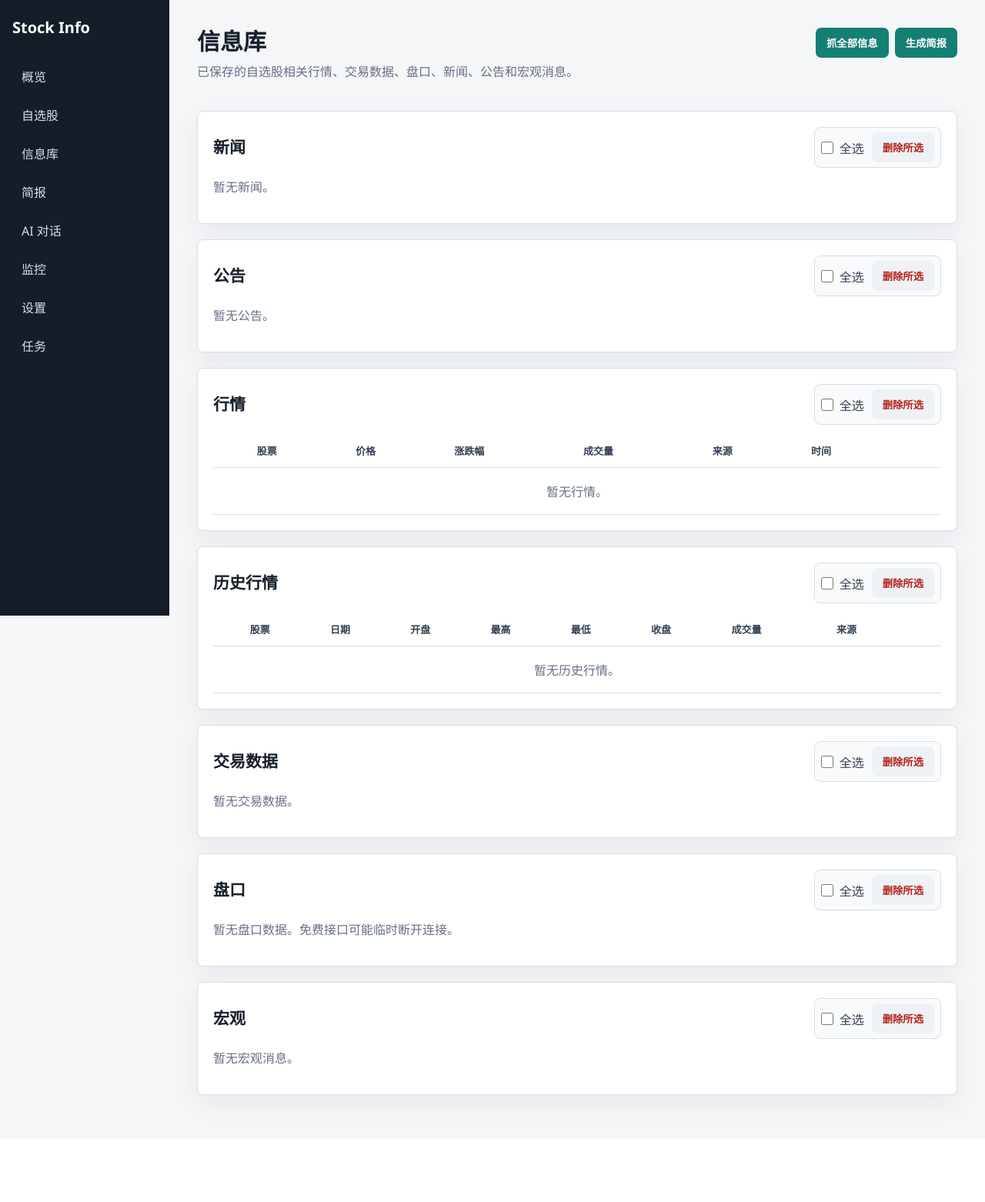
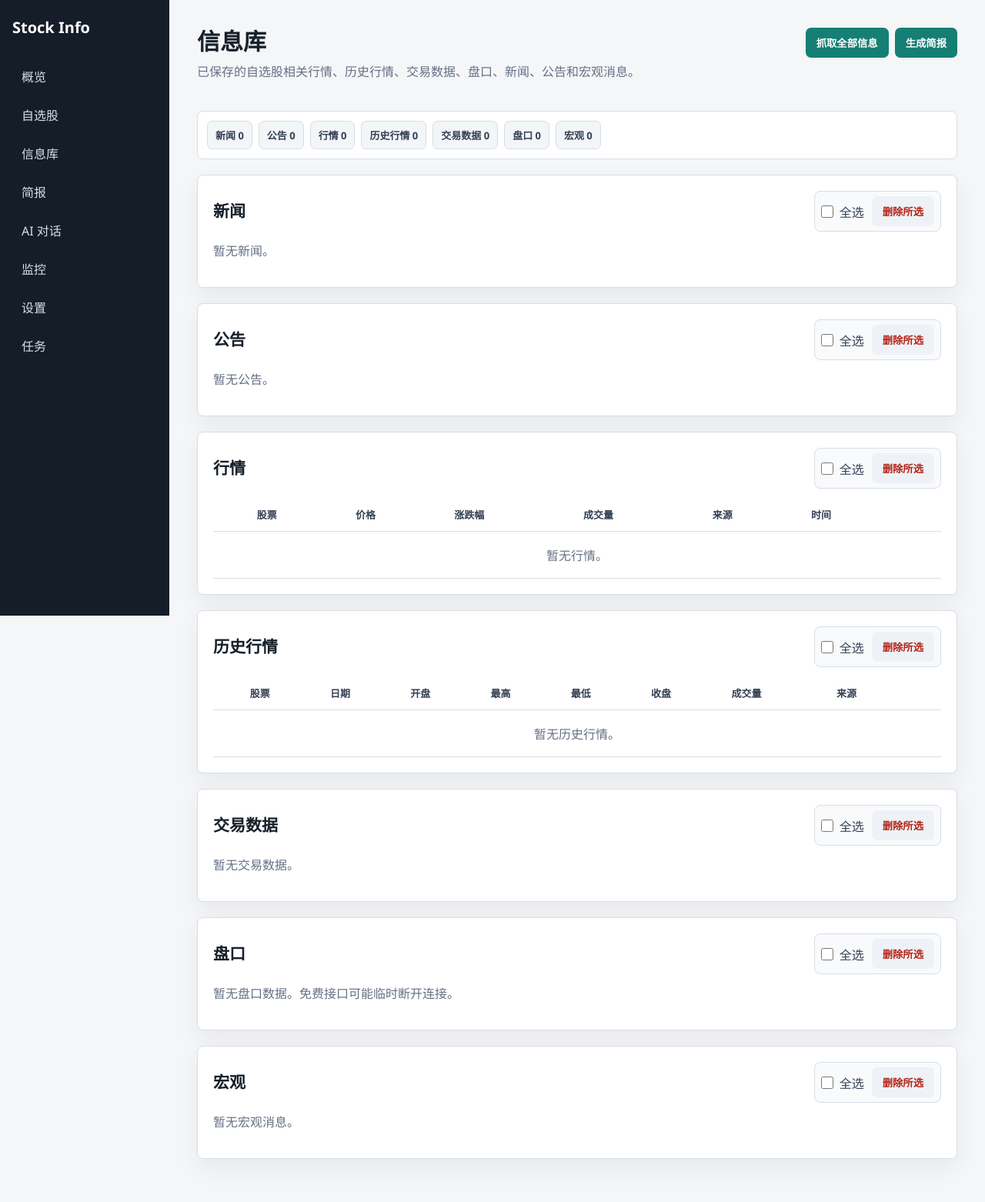
Before and after one commit to zr2539168/stock-info-service, a FastAPI app: page /info in a window 1280 px wide. Shown: the whole page at 77% size. Before the commit the page ends 1452 px from the top, so only its background shows below. Run offline with FastAPI, Linux system fonts and the light colour scheme; some libraries are stand-ins or nearby versions.

Commit message:
Show fetched history data in info library

```diff
--- a/app/static/styles.css
+++ b/app/static/styles.css
@@ -120,6 +120,41 @@ time {
 
 .panel.narrow {
   max-width: 760px;
+}
+
+.subtle-panel {
+  box-shadow: none;
+}
+
+.info-jump {
+  display: flex;
+  flex-wrap: wrap;
+  gap: 8px;
+  padding: 12px;
+}
+
+.info-jump a {
+  background: #f2f6f8;
+  border: 1px solid var(--line);
+  border-radius: 7px;
+  color: #344054;
+  font-size: 13px;
+  font-weight: 700;
+  padding: 8px 10px;
+}
+
+.info-jump a:hover {
+  background: var(--accent-soft);
+  color: var(--accent-dark);
+}
+
+.table-scroll {
+  max-width: 100%;
+  overflow-x: auto;
+}
+
+.table-scroll table {
+  min-width: 860px;
 }
 
 table {
--- a/app/templates/info.html
+++ b/app/templates/info.html
@@ -2,27 +2,37 @@
 {% block content %}
 <header class="page-head">
   <div>
-    <h1>信息库</h1>
-    <p>已保存的自选股相关行情、交易数据、盘口、新闻、公告和宏观消息。</p>
+    <h1>&#x4FE1;&#x606F;&#x5E93;</h1>
+    <p>&#x5DF2;&#x4FDD;&#x5B58;&#x7684;&#x81EA;&#x9009;&#x80A1;&#x76F8;&#x5173;&#x884C;&#x60C5;&#x3001;&#x5386;&#x53F2;&#x884C;&#x60C5;&#x3001;&#x4EA4;&#x6613;&#x6570;&#x636E;&#x3001;&#x76D8;&#x53E3;&#x3001;&#x65B0;&#x95FB;&#x3001;&#x516C;&#x544A;&#x548C;&#x5B8F;&#x89C2;&#x6D88;&#x606F;&#x3002;</p>
   </div>
   <div class="button-row">
-    <form method="post" action="/jobs/run/all"><button type="submit">抓全部信息</button></form>
-    <form method="post" action="/jobs/run/brief"><button type="submit">生成简报</button></form>
+    <form method="post" action="/jobs/run/all"><button type="submit">&#x6293;&#x53D6;&#x5168;&#x90E8;&#x4FE1;&#x606F;</button></form>
+    <form method="post" action="/jobs/run/brief"><button type="submit">&#x751F;&#x6210;&#x7B80;&#x62A5;</button></form>
   </div>
 </header>
 
 {% macro stock_label(stock_id) -%}
   {% set stock = stocks.get(stock_id) %}
-  {{ stock.market if stock else "" }} {{ stock.symbol if stock else stock_id }}
+  {{ stock.market if stock else "" }} {{ stock.symbol if stock else stock_id }}{% if stock and stock.name %} {{ stock.name }}{% endif %}
 {%- endmacro %}
 
-<section class="panel">
+<nav class="info-jump panel subtle-panel">
+  <a href="#news">&#x65B0;&#x95FB; {{ data.news | length }}</a>
+  <a href="#announcements">&#x516C;&#x544A; {{ data.announcements | length }}</a>
+  <a href="#quotes">&#x884C;&#x60C5; {{ data.quotes | length }}</a>
+  <a href="#history">&#x5386;&#x53F2;&#x884C;&#x60C5; {{ data.history | length }}</a>
+  <a href="#trading">&#x4EA4;&#x6613;&#x6570;&#x636E; {{ data.trading | length }}</a>
+  <a href="#order-book">&#x76D8;&#x53E3; {{ data.order_book | length }}</a>
+  <a href="#macro">&#x5B8F;&#x89C2; {{ data.macro | length }}</a>
+</nav>
+
+<section id="news" class="panel">
   <form method="post" action="/info/news/delete">
     <div class="section-head">
-      <h2>新闻</h2>
+      <h2>&#x65B0;&#x95FB;</h2>
       <div class="bulk-toolbar compact-toolbar">
-        <label class="inline-check"><input type="checkbox" data-select-all=".news-check"> 全选</label>
-        <button class="ghost danger" type="submit">删除所选</button>
+        <label class="inline-check"><input type="checkbox" data-select-all=".news-check"> &#x5168;&#x9009;</label>
+        <button class="ghost danger" type="submit">&#x5220;&#x9664;&#x6240;&#x9009;</button>
       </div>
     </div>
     {% for item in data.news %}
@@ -30,25 +40,25 @@
         <input class="news-check record-check" type="checkbox" name="item_ids" value="{{ item.id }}">
         <div class="record-content">
           <strong>{{ item.title }}</strong>
-          <p>{{ stock_label(item.stock_id) }} · {{ item.source }} · {{ item.created_at | beijing_time }}</p>
+          <p>{{ stock_label(item.stock_id) }} &middot; {{ item.source }} &middot; {{ item.created_at | beijing_time }}</p>
           <p class="clean-summary">{{ item.summary | clean_text }}</p>
-          {% if item.url %}<a href="{{ item.url }}" target="_blank" rel="noreferrer">打开来源</a>{% endif %}
+          {% if item.url %}<a href="{{ item.url }}" target="_blank" rel="noreferrer">&#x6253;&#x5F00;&#x6765;&#x6E90;</a>{% endif %}
         </div>
-        <button class="ghost danger" type="submit" formaction="/info/news/{{ item.id }}/delete">删除</button>
+        <button class="ghost danger" type="submit" formaction="/info/news/{{ item.id }}/delete">&#x5220;&#x9664;</button>
       </article>
     {% else %}
-      <p class="muted">暂无新闻。</p>
+      <p class="muted">&#x6682;&#x65E0;&#x65B0;&#x95FB;&#x3002;</p>
     {% endfor %}
   </form>
 </section>
 
-<section class="panel">
+<section id="announcements" class="panel">
   <form method="post" action="/info/announcements/delete">
     <div class="section-head">
-      <h2>公告</h2>
+      <h2>&#x516C;&#x544A;</h2>
       <div class="bulk-toolbar compact-toolbar">
-        <label class="inline-check"><input type="checkbox" data-select-all=".announcement-check"> 全选</label>
-        <button class="ghost danger" type="submit">删除所选</button>
+        <label class="inline-check"><input type="checkbox" data-select-all=".announcement-check"> &#x5168;&#x9009;</label>
+        <button class="ghost danger" type="submit">&#x5220;&#x9664;&#x6240;&#x9009;</button>
       </div>
     </div>
     {% for item in data.announcements %}
@@ -56,29 +66,30 @@
         <input class="announcement-check record-check" type="checkbox" name="item_ids" value="{{ item.id }}">
         <div class="record-content">
           <strong>{{ item.title }}</strong>
-          <p>{{ stock_label(item.stock_id) }} · {{ item.source }} · {{ (item.published_at or item.created_at) | beijing_time("%Y-%m-%d") }}</p>
+          <p>{{ stock_label(item.stock_id) }} &middot; {{ item.source }} &middot; {{ (item.published_at or item.created_at) | beijing_time("%Y-%m-%d") }}</p>
           <p class="clean-summary">{{ item.summary | clean_text }}</p>
-          {% if item.url %}<a href="{{ item.url }}" target="_blank" rel="noreferrer">打开公告</a>{% endif %}
+          {% if item.url %}<a href="{{ item.url }}" target="_blank" rel="noreferrer">&#x6253;&#x5F00;&#x516C;&#x544A;</a>{% endif %}
         </div>
-        <button class="ghost danger" type="submit" formaction="/info/announcements/{{ item.id }}/delete">删除</button>
+        <button class="ghost danger" type="submit" formaction="/info/announcements/{{ item.id }}/delete">&#x5220;&#x9664;</button>
       </article>
     {% else %}
-      <p class="muted">暂无公告。</p>
+      <p class="muted">&#x6682;&#x65E0;&#x516C;&#x544A;&#x3002;</p>
     {% endfor %}
   </form>
 </section>
 
-<section class="panel">
+<section id="quotes" class="panel">
   <form method="post" action="/info/quotes/delete">
     <div class="section-head">
-      <h2>行情</h2>
+      <h2>&#x884C;&#x60C5;</h2>
       <div class="bulk-toolbar compact-toolbar">
-        <label class="inline-check"><input type="checkbox" data-select-all=".quote-check"> 全选</label>
-        <button class="ghost danger" type="submit">删除所选</button>
+        <label class="inline-check"><input type="checkbox" data-select-all=".quote-check"> &#x5168;&#x9009;</label>
+        <button class="ghost danger" type="submit">&#x5220;&#x9664;&#x6240;&#x9009;</button>
       </div>
     </div>
+    <div class="table-scroll">
       <table>
-      <thead><tr><th></th><th>股票</th><th>价格</th><th>涨跌幅</th><th>成交量</th><th>来源</th><th>时间</th><th></th></tr></thead>
+        <thead><tr><th></th><th>&#x80A1;&#x7968;</th><th>&#x4EF7;&#x683C;</th><th>&#x6DA8;&#x8DCC;&#x5E45;</th><th>&#x6210;&#x4EA4;&#x91CF;</th><th>&#x6765;&#x6E90;</th><th>&#x65F6;&#x95F4;</th><th></th></tr></thead>
         <tbody>
         {% for item in data.quotes %}
           <tr>
@@ -89,27 +100,29 @@
             <td>{{ item.volume }}</td>
             <td>{{ item.source }}</td>
             <td>{{ item.observed_at | beijing_time }}</td>
-          <td><button class="ghost danger" type="submit" formaction="/info/quotes/{{ item.id }}/delete">删除</button></td>
+            <td><button class="ghost danger" type="submit" formaction="/info/quotes/{{ item.id }}/delete">&#x5220;&#x9664;</button></td>
           </tr>
         {% else %}
-        <tr><td colspan="8" class="empty-cell">暂无行情。</td></tr>
+          <tr><td colspan="8" class="empty-cell">&#x6682;&#x65E0;&#x884C;&#x60C5;&#x3002;</td></tr>
         {% endfor %}
         </tbody>
       </table>
+    </div>
   </form>
 </section>
 
-<section class="panel">
+<section id="history" class="panel">
   <form method="post" action="/info/history/delete">
     <div class="section-head">
-      <h2>历史行情</h2>
+      <h2>&#x5386;&#x53F2;&#x884C;&#x60C5;</h2>
       <div class="bulk-toolbar compact-toolbar">
-        <label class="inline-check"><input type="checkbox" data-select-all=".history-check"> 全选</label>
-        <button class="ghost danger" type="submit">删除所选</button>
+        <label class="inline-check"><input type="checkbox" data-select-all=".history-check"> &#x5168;&#x9009;</label>
+        <button class="ghost danger" type="submit">&#x5220;&#x9664;&#x6240;&#x9009;</button>
       </div>
     </div>
+    <div class="table-scroll">
       <table>
-      <thead><tr><th></th><th>股票</th><th>日期</th><th>开盘</th><th>最高</th><th>最低</th><th>收盘</th><th>成交量</th><th>来源</th><th></th></tr></thead>
+        <thead><tr><th></th><th>&#x80A1;&#x7968;</th><th>&#x65E5;&#x671F;</th><th>&#x5F00;&#x76D8;</th><th>&#x6700;&#x9AD8;</th><th>&#x6700;&#x4F4E;</th><th>&#x6536;&#x76D8;</th><th>&#x6210;&#x4EA4;&#x91CF;</th><th>&#x6765;&#x6E90;</th><th></th></tr></thead>
         <tbody>
         {% for item in data.history %}
           <tr>
@@ -122,73 +135,74 @@
             <td>{{ item.close }}</td>
             <td>{{ item.volume }}</td>
             <td>{{ item.source }}</td>
-          <td><button class="ghost danger" type="submit" formaction="/info/history/{{ item.id }}/delete">删除</button></td>
+            <td><button class="ghost danger" type="submit" formaction="/info/history/{{ item.id }}/delete">&#x5220;&#x9664;</button></td>
           </tr>
         {% else %}
-        <tr><td colspan="10" class="empty-cell">暂无历史行情。</td></tr>
+          <tr><td colspan="10" class="empty-cell">&#x6682;&#x65E0;&#x5386;&#x53F2;&#x884C;&#x60C5;&#x3002;</td></tr>
         {% endfor %}
         </tbody>
       </table>
+    </div>
   </form>
 </section>
 
-<section class="panel">
+<section id="trading" class="panel">
   <form method="post" action="/info/trading/delete">
     <div class="section-head">
-      <h2>交易数据</h2>
+      <h2>&#x4EA4;&#x6613;&#x6570;&#x636E;</h2>
       <div class="bulk-toolbar compact-toolbar">
-        <label class="inline-check"><input type="checkbox" data-select-all=".trading-check"> 全选</label>
-        <button class="ghost danger" type="submit">删除所选</button>
+        <label class="inline-check"><input type="checkbox" data-select-all=".trading-check"> &#x5168;&#x9009;</label>
+        <button class="ghost danger" type="submit">&#x5220;&#x9664;&#x6240;&#x9009;</button>
       </div>
     </div>
     {% for item in data.trading %}
       <article class="info-item selectable-record">
         <input class="trading-check record-check" type="checkbox" name="item_ids" value="{{ item.id }}">
         <div class="record-content">
-          <strong>{{ stock_label(item.stock_id) }} · {{ item.source }}</strong>
-          <p>价格 {{ item.price }}，涨跌幅 {{ item.change_percent }}，成交量 {{ item.volume }}，成交额 {{ item.turnover or "-" }}</p>
+          <strong>{{ stock_label(item.stock_id) }} &middot; {{ item.source }}</strong>
+          <p>&#x4EF7;&#x683C; {{ item.price }}&#xFF0C;&#x6DA8;&#x8DCC;&#x5E45; {{ item.change_percent }}&#xFF0C;&#x6210;&#x4EA4;&#x91CF; {{ item.volume }}&#xFF0C;&#x6210;&#x4EA4;&#x989D; {{ item.turnover or "-" }}</p>
           <pre>{{ item.raw_data }}</pre>
         </div>
-        <button class="ghost danger" type="submit" formaction="/info/trading/{{ item.id }}/delete">删除</button>
+        <button class="ghost danger" type="submit" formaction="/info/trading/{{ item.id }}/delete">&#x5220;&#x9664;</button>
       </article>
     {% else %}
-      <p class="muted">暂无交易数据。</p>
+      <p class="muted">&#x6682;&#x65E0;&#x4EA4;&#x6613;&#x6570;&#x636E;&#x3002;</p>
     {% endfor %}
   </form>
 </section>
 
-<section class="panel">
+<section id="order-book" class="panel">
   <form method="post" action="/info/order_book/delete">
     <div class="section-head">
-      <h2>盘口</h2>
+      <h2>&#x76D8;&#x53E3;</h2>
       <div class="bulk-toolbar compact-toolbar">
-        <label class="inline-check"><input type="checkbox" data-select-all=".order-book-check"> 全选</label>
-        <button class="ghost danger" type="submit">删除所选</button>
+        <label class="inline-check"><input type="checkbox" data-select-all=".order-book-check"> &#x5168;&#x9009;</label>
+        <button class="ghost danger" type="submit">&#x5220;&#x9664;&#x6240;&#x9009;</button>
       </div>
     </div>
     {% for item in data.order_book %}
       <article class="info-item selectable-record">
         <input class="order-book-check record-check" type="checkbox" name="item_ids" value="{{ item.id }}">
         <div class="record-content">
-          <strong>{{ stock_label(item.stock_id) }} · {{ item.source }}</strong>
+          <strong>{{ stock_label(item.stock_id) }} &middot; {{ item.source }}</strong>
           <p>{{ item.observed_at | beijing_time }}</p>
           <pre>{{ item.levels }}</pre>
         </div>
-        <button class="ghost danger" type="submit" formaction="/info/order_book/{{ item.id }}/delete">删除</button>
+        <button class="ghost danger" type="submit" formaction="/info/order_book/{{ item.id }}/delete">&#x5220;&#x9664;</button>
       </article>
     {% else %}
-      <p class="muted">暂无盘口数据。免费接口可能临时断开连接。</p>
+      <p class="muted">&#x6682;&#x65E0;&#x76D8;&#x53E3;&#x6570;&#x636E;&#x3002;&#x514D;&#x8D39;&#x63A5;&#x53E3;&#x53EF;&#x80FD;&#x4E34;&#x65F6;&#x65AD;&#x5F00;&#x8FDE;&#x63A5;&#x3002;</p>
     {% endfor %}
   </form>
 </section>
 
-<section class="panel">
+<section id="macro" class="panel">
   <form method="post" action="/info/macro/delete">
     <div class="section-head">
-      <h2>宏观</h2>
+      <h2>&#x5B8F;&#x89C2;</h2>
       <div class="bulk-toolbar compact-toolbar">
-        <label class="inline-check"><input type="checkbox" data-select-all=".macro-check"> 全选</label>
-        <button class="ghost danger" type="submit">删除所选</button>
+        <label class="inline-check"><input type="checkbox" data-select-all=".macro-check"> &#x5168;&#x9009;</label>
+        <button class="ghost danger" type="submit">&#x5220;&#x9664;&#x6240;&#x9009;</button>
       </div>
     </div>
     {% for item in data.macro %}
@@ -196,14 +210,14 @@
         <input class="macro-check record-check" type="checkbox" name="item_ids" value="{{ item.id }}">
         <div class="record-content">
           <strong>{{ item.title }}</strong>
-          <p>{{ item.source }} · {{ item.created_at | beijing_time }}</p>
+          <p>{{ item.source }} &middot; {{ item.created_at | beijing_time }}</p>
           <p class="clean-summary">{{ item.summary | clean_text }}</p>
-          {% if item.url %}<a href="{{ item.url }}" target="_blank" rel="noreferrer">打开来源</a>{% endif %}
+          {% if item.url %}<a href="{{ item.url }}" target="_blank" rel="noreferrer">&#x6253;&#x5F00;&#x6765;&#x6E90;</a>{% endif %}
         </div>
-        <button class="ghost danger" type="submit" formaction="/info/macro/{{ item.id }}/delete">删除</button>
+        <button class="ghost danger" type="submit" formaction="/info/macro/{{ item.id }}/delete">&#x5220;&#x9664;</button>
       </article>
     {% else %}
-      <p class="muted">暂无宏观消息。</p>
+      <p class="muted">&#x6682;&#x65E0;&#x5B8F;&#x89C2;&#x6D88;&#x606F;&#x3002;</p>
     {% endfor %}
   </form>
 </section>
```
Also changed, not shown: app/services/nl_fetch.py (+42 -10 lines), tests/test_nl_fetch.py (+14 -3 lines). Lines whose indentation alone changed are shown as unchanged.
